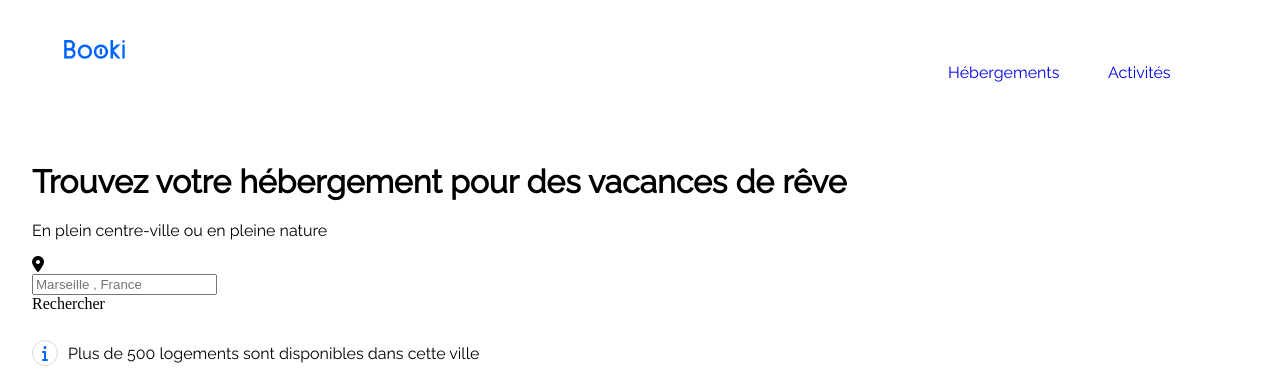
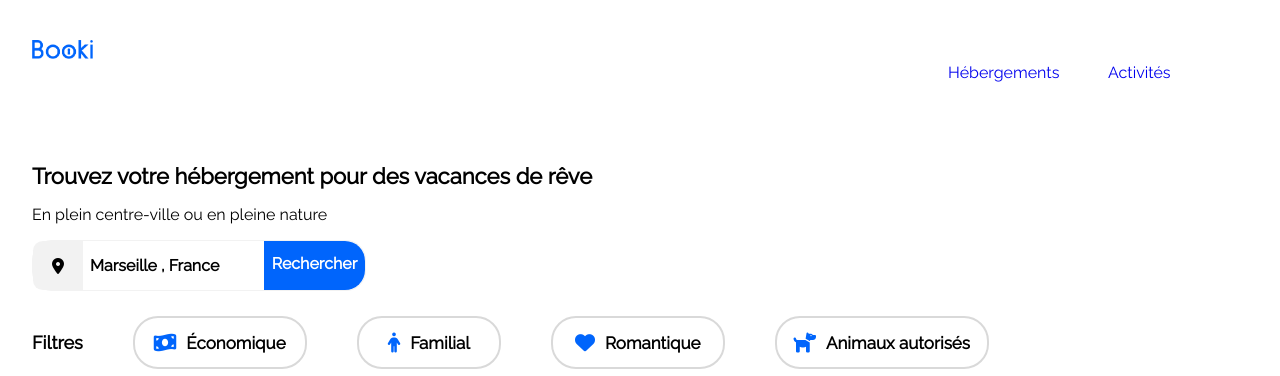
Before and after one commit to IdrisMarie/Projet-Booki-IdrisMarie, a plain HTML site: page index.html in a window 1280 px wide. Shown: the top 376 px of the page. Drawn offline with Linux system fonts and the light colour scheme.

Commit message:
ajout partie filtres

```diff
--- a/index.html
+++ b/index.html
@@ -28,15 +28,18 @@
          <p>En plein centre-ville ou en pleine nature</p>
     </div>
 
-  <section>
+  <section class="bouton-rechercher">
           <div><i class="fa-sharp fa-solid fa-location-dot"></i></div>
-          <div><input type="search" placeholder="Marseille , France"> </div>
-          <div>Rechercher</div>
+          <div class="placeholder-rechercher"><input type="search" placeholder="Marseille , France"> </div>
+          <a href="#" class="buttn-search">Rechercher</a>
   </section>
 
-  <section>
-
-
+  <section class="flex-filtres">
+    <div class="filtres-titre">Filtres</div>
+    <div><i class="fa-solid fa-money-bill-wave"><span class="nom-filtre">Économique</span></i></div>
+    <div><i class="fa-solid fa-person"><span class="nom-filtre">Familial</span></i></div>
+    <div><i class="fa-solid fa-heart"><span class="nom-filtre">Romantique</span></i></div>
+    <div><i class="fa-solid fa-dog"><span class="nom-filtre">Animaux autorisés</span></i></div>
   </section>
 
 <div class="info-500">
@@ -247,7 +250,7 @@
                         <a  href="#" class="list-footer"><li>Nous contacter</li></a>
                         <a  href="#" class="list-footer"><li>Données et confidentialité</li></a>
                       </ul>
-                     </span>
+
                      </div>
 
     </div>
--- a/styles.css
+++ b/styles.css
@@ -1,26 +1,13 @@
-.logo{
+.logo{                     /** HEADER **/
     width: 61.09px;
     height: 19px;
-    margin-left: 2em;
+    margin-left: 0px;
     margin-top: 2em;
 }
 p, h1, h2, h3, h4{
     font-family: 'Open Sans', sans-serif;
 font-family: 'Raleway', sans-serif;
 }
-
-body {
-  height: auto;
-    max-width: 1400px;
-    background-color: white;
-    margin-left: 2em;
-    margin-right: 2em;
-}
-
-.titre-1{
-    margin-top: 80px;
-}
-
 
 .conteneur-nav{
   display:flex;
@@ -48,10 +35,82 @@ body {
   color: #0065fc;
   line-height: 30px;
 
+    }
 
+/** BODY **/
+body {
+  height: auto;
+    max-width: 1400px;
+    background-color: white;
+    margin-left: 2em;
+    margin-right: 2em;
+}
+
+.titre-1{
+  font-size: 22px;
+  font-weight: 700;
+    margin-top: 80px;
+}
+
+
+/** BOUTON DE RECHERCHE **/
+
+.bouton-rechercher{
+  display: flex;
+  flex-direction: row;
+  align-items: center;
+  border: 1px solid #F2F2F2;
+  width: 332px;
+  height: 49px;
+  border-radius: 20px;
+
+}
+
+.fa-location-dot{
+  background: #f2f2f2;
+  border-radius: 20% 0 0 20%;
+  width: 50px;
+  height: 49px;
+  display: flex;
+  justify-content: center;
+  line-height: 50px;
+}
+.placeholder-rechercher input::placeholder{
+  font-family: 'Open Sans', sans-serif;
+font-family: 'Raleway', sans-serif;
+  color: black;
+  font-weight: bold;
+  font-size: 16px;
+  padding-left: 5px;
 
 
 }
+
+.placeholder-rechercher input{
+  border: hidden;
+
+}
+
+.placeholder-rechercher input:focus{
+  outline: none;
+}
+.buttn-search{
+  display: flex;
+  flex-direction: row;
+  justify-content: center;
+  line-height: 45px;
+  font-family: 'Open Sans', sans-serif;
+font-family: 'Raleway', sans-serif;
+font-size: 16px;
+  text-decoration: none;
+  font-weight: 600;
+  color: white;
+ background-color: #0065fc;
+ border-radius: 0 20px 20px 0;
+ width: 132px;
+ height: 49px;
+}
+
 
 .fa-info{
     background:white;
@@ -73,9 +132,109 @@ body {
     padding-top: 15px;
 
 }
+/** FILTRES **/
 
+.filtres-titre{
+  font-family: 'Open Sans', sans-serif;
+font-family: 'Raleway', sans-serif;
+  font-size: 18px;
+  font-weight: bold;
+}
+.flex-filtres{
+  display: flex;
+  flex-direction: row;
+  align-items: center;
+  gap: 50px;
+  margin-top: 25px;
 
+}
+.fa-money-bill-wave{
+  font-size: 20px;
+  display: flex;
+  flex-direction: row;
+  justify-content: center;
+  background: white;
+    border-top-left-radius:25px;
+    border-top-right-radius: 25px;
+    border-bottom-left-radius: 25px;
+    border-bottom-right-radius: 25px;
+    width:170px;
+    height: 49px;
+    border:2.5px solid #d9d9d9;
+    line-height: 50px;
+    color: #0065fc;
+}
+.fa-money-bill-wave:hover{
+  background-color: #DEEBFF;
+}
+.fa-person{
+  font-size: 20px;
 
+  display: flex;
+  flex-direction: row;
+  justify-content: center;
+
+    background:white;
+    border-top-left-radius:25px;
+    border-top-right-radius: 25px;
+    border-bottom-left-radius: 25px;
+    border-bottom-right-radius: 25px;
+    width:140px;
+    height: 49px;
+    border:2.5px solid #d9d9d9;
+    line-height: 50px;
+    color: #0065fc;
+}
+.fa-person:hover{
+  background-color: #DEEBFF;
+}
+.fa-heart{
+  font-size: 20px;
+  display: flex;
+  flex-direction: row;
+  justify-content: center;
+  background:white;
+    border-top-left-radius:25px;
+    border-top-right-radius: 25px;
+    border-bottom-left-radius: 25px;
+    border-bottom-right-radius: 25px;
+    width:170px;
+    height: 49px;
+    border:2.5px solid #d9d9d9;
+    line-height: 50px;
+    color: #0065fc;
+}
+.fa-heart:hover{
+  background-color: #DEEBFF;
+}
+.fa-dog{
+  font-size: 20px;
+  display: flex;
+  flex-direction: row;
+  justify-content: center;
+  background:white;
+    border-top-left-radius:25px;
+    border-top-right-radius: 25px;
+    border-bottom-left-radius: 25px;
+    border-bottom-right-radius: 25px;
+    width:210px;
+    height: 49px;
+    border: 2.5px solid #d9d9d9;
+    line-height: 50px;
+    color: #0065fc;
+}
+.fa-dog:hover{
+  background-color: #DEEBFF;
+}
+.nom-filtre{
+  font-size: 17px;
+  font-family: 'Open Sans', sans-serif;
+font-family: 'Raleway', sans-serif;
+  display: flex;
+  padding-left: 10px;
+  color: black;
+}
+/** hébergements marseille **/
 
 .imghebergement{
 width: 246px;
@@ -110,36 +269,6 @@ border-radius: 20px 0px 0px 20px;
     font-weight: bold;
     text-decoration: none !important;
     padding-left: 40px;
-
-}
-
-.footerbackground{
-
-height: 225px;
-width: 1339px;
-left: 48px;
-top: 0px;
-border-radius: 0px;
-
-background: #F2F2F2;;
-}
-
-.footer-links{
-    list-style-type: none;
-
-    ;
-}
-
-.title-footer{
-    color: black;
-
-}
-
-
-.links-footer{
-display: flex;
-flex-direction: row;
-padding-left: 5em;
 
 }
 
@@ -306,8 +435,10 @@ width: 90%;
   }
 
 
+/** ACTIVITE MARSEILLE **/
 
 .flex-activite{
+    min-width: 1339px;
     display: flex;
     flex-direction: row;
 }
@@ -357,6 +488,9 @@ font-weight: 700;
   border-radius: 20px 20px 0 0 ;
 }
 
+
+/** FOOTER **/
+
 .title-footer{
   display: flex;
   flex-direction: row;
@@ -403,3 +537,32 @@ font-weight: 700;
 .blocs-footer{
   padding-left: 0px;
 }
+.footerbackground{
+
+  height: 225px;
+  width: 1339px;
+  left: 48px;
+  top: 0px;
+  border-radius: 0px;
+
+  background: #F2F2F2;;
+  }
+
+  .footer-links{
+      list-style-type: none;
+
+      ;
+  }
+
+  .title-footer{
+      color: black;
+
+  }
+
+
+  .links-footer{
+  display: flex;
+  flex-direction: row;
+  padding-left: 5em;
+
+  }
```
Lines whose indentation alone changed are shown as unchanged.
